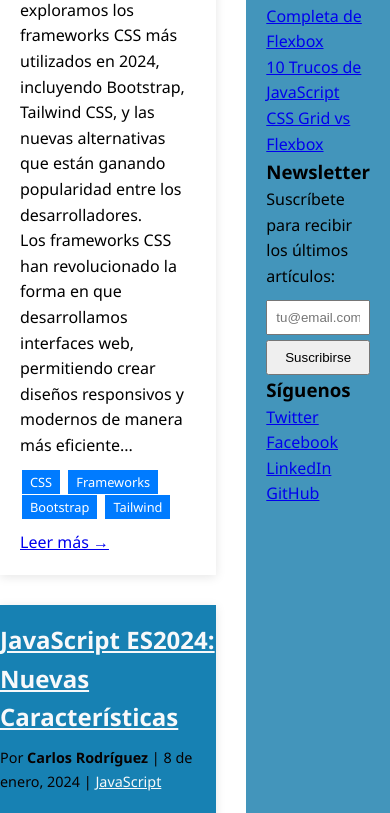
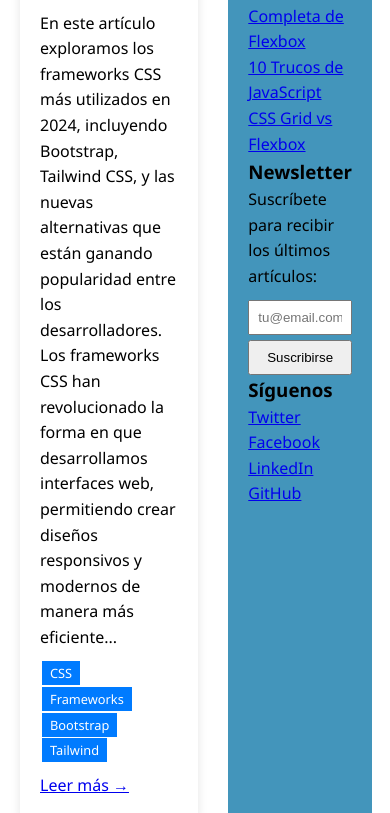
Before and after one commit to DiegoPasito/Repositorio-del-lenguaje-de-programaci-n-HTML, a plain HTML site: page index.html in a window 390 px wide. Shown: the part 669-1482 px from the top of the page. Drawn offline with Linux system fonts and the light colour scheme.

Commit message:
Update index.css regresar

```diff
--- a/index.css
+++ b/index.css
@@ -7,7 +7,7 @@
 body {
     font-family: 'Segoe UI', sans-serif;
     line-height: 1.6;
-    font-size: 18px;
+
 }
 
 .Logoo{
@@ -21,15 +21,11 @@ body {
 
 
 .container {
-    max-width: 100%;
+    max-width: 1200px;
     margin: 0 auto;
-    padding: 2rm;
+    padding: 0 20px;
 }
 
-@media (max-width: 768px) {
-  body {
-    font-size: 16px;
-  }
 
 header {
     background: #1781b3;
```
